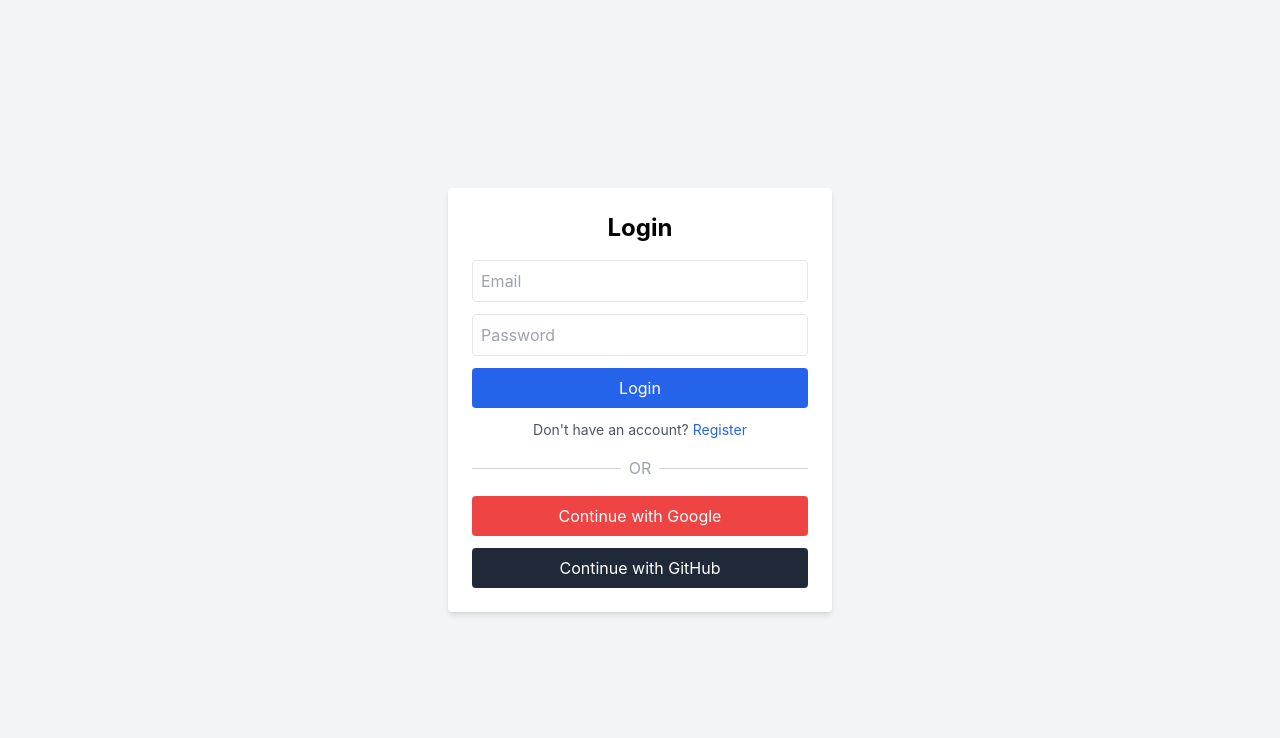
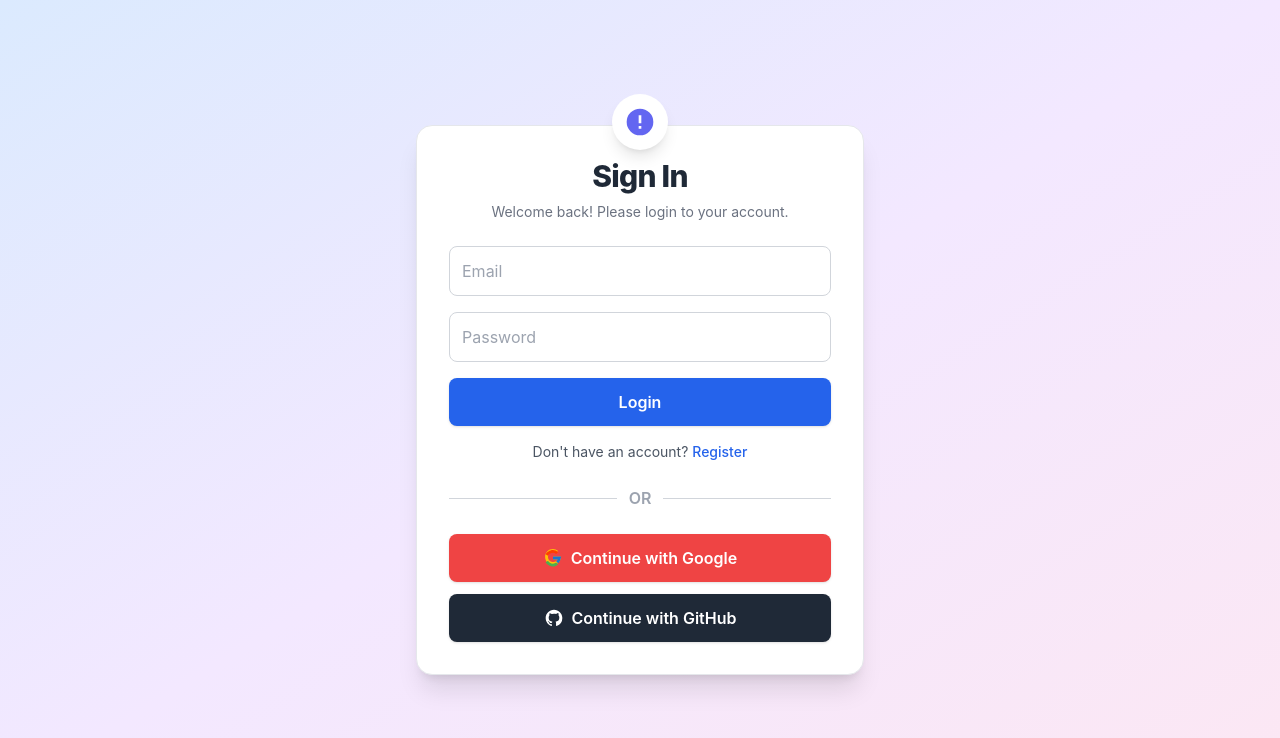
Before and after one commit to anju-sankar/aas_app, a React (Create React App) app in the folder react-auth-app/: page /login in a window 1280 px wide. Shown: the top 738 px of the page. Built offline with nearby package versions, Linux system fonts and the light colour scheme; no server answers.

Commit message:
UI updates

```diff
--- a/react-auth-app/src/components/AnalyticsChart.js
+++ b/react-auth-app/src/components/AnalyticsChart.js
@@ -53,15 +53,38 @@ export default function AnalyticsChart() {
   const colors = ["#8884d8", "#82ca9d", "#ffc658", "#ff7300", "#0088FE"];
 
   return (
-    <div>
-      <h2>User Visits Analytics (Last 7 Days)</h2>
-      <ResponsiveContainer width="100%" height={300}>
+    <div style={{
+      width: "100%",
+      background: "#fff",
+      borderRadius: 12,
+      boxShadow: "0 2px 12px rgba(0,0,0,0.06)",
+      padding: 16,
+      position: "relative"
+    }}>
+      <h2 style={{
+        fontSize: "1.5rem",
+        fontWeight: 700,
+        marginBottom: 8,
+        color: "#222"
+      }}>
+        <span role="img" aria-label="chart">📈</span> User Visits Analytics
+      </h2>
+      <p style={{ color: "#666", marginBottom: 16 }}>
+        {user?.role === "admin"
+          ? "Overview of user visits for all users in the last 7 days."
+          : "Your visits in the last 7 days."}
+      </p>
+      <div style={{ background: "#f7f8fa", borderRadius: 8, padding: 8 }}>
+        <ResponsiveContainer width="100%" height={280}>
           <LineChart data={data}>
-          <CartesianGrid stroke="#ccc" />
-          <XAxis dataKey="date" />
-          <YAxis />
-          <Tooltip />
-          <Legend />
+            <CartesianGrid stroke="#e0e0e0" strokeDasharray="3 3" />
+            <XAxis dataKey="date" tick={{ fontSize: 13 }} />
+            <YAxis tick={{ fontSize: 13 }} />
+            <Tooltip
+              contentStyle={{ background: "#fff", borderRadius: 8, boxShadow: "0 2px 8px rgba(0,0,0,0.07)" }}
+              labelStyle={{ fontWeight: 600 }}
+            />
+            <Legend wrapperStyle={{ paddingTop: 8 }} />
             {user?.role === "admin"
               ? Object.keys(data[0] || {})
                   .filter((key) => key !== "date")
@@ -72,11 +95,15 @@ export default function AnalyticsChart() {
                       dataKey={userId}
                       name={`User ${userId}`}
                       stroke={colors[idx % colors.length]}
+                      strokeWidth={3}
+                      dot={{ r: 4 }}
+                      activeDot={{ r: 7 }}
                     />
                   ))
-            : <Line type="monotone" dataKey="visits" stroke="#8884d8" />}
+              : <Line type="monotone" dataKey="visits" stroke="#8884d8" strokeWidth={3} dot={{ r: 4 }} activeDot={{ r: 7 }} />}
           </LineChart>
         </ResponsiveContainer>
       </div>
+    </div>
   );
 }
--- a/react-auth-app/src/components/DashboardLayout.js
+++ b/react-auth-app/src/components/DashboardLayout.js
@@ -4,11 +4,15 @@ import Topbar from "./Topbar";
 
 export default function DashboardLayout({ children }) {
   return (
-    <div className="flex">
+    <div className="flex min-h-screen bg-gray-100">
       <Sidebar />
-      <div className="flex-1 bg-gray-100 min-h-screen">
+      <div className="flex-1 flex flex-col">
         <Topbar />
-        <div className="p-6">{children}</div>
+        <main className="flex-1 p-6 pb-12 md:p-10 md:pb-16">
+          <div className="bg-white rounded-2xl shadow-lg p-6 min-h-[60vh]">
+            {children}
+          </div>
+        </main>
       </div>
     </div>
   );
--- a/react-auth-app/src/components/LoginForm.js
+++ b/react-auth-app/src/components/LoginForm.js
@@ -22,16 +22,20 @@ export default function LoginForm() {
   };
 
   return (
-    <div className="flex justify-center items-center h-screen bg-gray-100">
-      <form className="bg-white p-6 rounded shadow-md w-96">
-        <h2 className="text-2xl font-bold mb-4 text-center">Login</h2>
-        {error && <p className="text-red-500 mb-2">{error}</p>}
+    <div className="flex justify-center items-center min-h-screen bg-gradient-to-br from-blue-100 via-purple-100 to-pink-100">
+      <form className="bg-white border border-gray-200 p-8 rounded-2xl shadow-xl w-full max-w-md relative">
+        <div className="absolute -top-8 left-1/2 -translate-x-1/2 bg-white rounded-full shadow-lg p-3">
+          <svg width="32" height="32" fill="none" viewBox="0 0 24 24"><path fill="#6366f1" d="M12 2a10 10 0 100 20 10 10 0 000-20zm1 15h-2v-2h2v2zm0-4h-2V7h2v6z"/></svg>
+        </div>
+        <h2 className="text-3xl font-extrabold mb-2 text-center text-gray-800 tracking-tight">Sign In</h2>
+        <p className="text-center text-gray-500 mb-6 text-sm">Welcome back! Please login to your account.</p>
+        {error && <p className="text-red-500 mb-3 text-center font-medium">{error}</p>}
 
         {/* Email/Password Login */}
         <input
           type="email"
           placeholder="Email"
-          className="w-full p-2 mb-3 border rounded"
+          className="w-full p-3 mb-4 border border-gray-300 rounded-lg focus:outline-none focus:ring-2 focus:ring-blue-400 transition"
           value={email}
           onChange={(e) => setEmail(e.target.value)}
           required
@@ -39,7 +43,7 @@ export default function LoginForm() {
         <input
           type="password"
           placeholder="Password"
-          className="w-full p-2 mb-3 border rounded"
+          className="w-full p-3 mb-4 border border-gray-300 rounded-lg focus:outline-none focus:ring-2 focus:ring-blue-400 transition"
           value={password}
           onChange={(e) => setPassword(e.target.value)}
           required
@@ -47,22 +51,20 @@ export default function LoginForm() {
         <button
           type="submit"
           onClick={handleSubmit}
-          className="w-full bg-blue-600 text-white p-2 rounded hover:bg-blue-700"
+          className="w-full bg-blue-600 text-white p-3 rounded-lg font-semibold hover:bg-blue-700 transition mb-2 shadow"
         >
           Login
         </button>
 
-        <p className="mt-3 text-sm text-gray-600 text-center">
-          Don't have an account?{" "}
-          <Link to="/register" className="text-blue-600">
-            Register
-          </Link>
+        <p className="mt-2 text-sm text-gray-600 text-center">
+          Don't have an account?{' '}
+          <Link to="/register" className="text-blue-600 font-medium hover:underline">Register</Link>
         </p>
 
         {/* OR Divider */}
-        <div className="flex items-center my-4">
+        <div className="flex items-center my-6">
           <hr className="flex-grow border-gray-300" />
-          <span className="mx-2 text-gray-400">OR</span>
+          <span className="mx-3 text-gray-400 font-semibold">OR</span>
           <hr className="flex-grow border-gray-300" />
         </div>
 
@@ -70,16 +72,18 @@ export default function LoginForm() {
         <div className="flex flex-col gap-3">
           <button
             type="button"
-            onClick={() => handleSocialLogin("google")}
-            className="w-full bg-red-500 text-white p-2 rounded hover:bg-red-600"
+            onClick={() => handleSocialLogin('google')}
+            className="w-full flex items-center justify-center gap-2 bg-red-500 text-white p-3 rounded-lg font-semibold hover:bg-red-600 transition shadow"
           >
+            <svg width="20" height="20" viewBox="0 0 48 48"><g><path fill="#FFC107" d="M43.6 20.5H42V20.5H24V27.5H35.1C33.6 31.1 30.1 33.5 24 33.5C17.4 33.5 12 28.1 12 21.5C12 14.9 17.4 9.5 24 9.5C26.9 9.5 29.5 10.5 31.5 12.2L36.3 7.4C32.7 4.3 28.1 2.5 24 2.5C13.5 2.5 5 11 5 21.5C5 32 13.5 40.5 24 40.5C34.5 40.5 43 32 43 21.5C43 20.3 43.1 19.4 43.6 20.5Z"/><path fill="#FF3D00" d="M6.3 14.7L12.1 18.7C13.7 15.1 18.4 11.5 24 11.5C26.9 11.5 29.5 12.5 31.5 14.2L36.3 9.4C32.7 6.3 28.1 4.5 24 4.5C16.1 4.5 9.1 10.1 6.3 14.7Z"/><path fill="#4CAF50" d="M24 44.5C28.1 44.5 32.7 42.7 36.3 39.6L31.5 34.8C29.5 36.5 26.9 37.5 24 37.5C18.4 37.5 13.7 33.9 12.1 30.3L6.3 34.3C9.1 38.9 16.1 44.5 24 44.5Z"/><path fill="#1976D2" d="M43.6 20.5H42V20.5H24V27.5H35.1C34.4 29.2 33.2 30.7 31.5 32L36.3 36.8C39.2 34.1 41.1 30.6 41.9 27.5C42.6 25.2 43 22.9 43.6 20.5Z"/></g></svg>
             Continue with Google
           </button>
           <button
             type="button"
-            onClick={() => handleSocialLogin("github")}
-            className="w-full bg-gray-800 text-white p-2 rounded hover:bg-gray-900"
+            onClick={() => handleSocialLogin('github')}
+            className="w-full flex items-center justify-center gap-2 bg-gray-800 text-white p-3 rounded-lg font-semibold hover:bg-gray-900 transition shadow"
           >
+            <svg width="20" height="20" viewBox="0 0 24 24" fill="currentColor"><path d="M12 2C6.477 2 2 6.484 2 12.021c0 4.428 2.865 8.186 6.839 9.525.5.092.682-.217.682-.482 0-.237-.009-.868-.013-1.703-2.782.605-3.369-1.342-3.369-1.342-.454-1.157-1.11-1.465-1.11-1.465-.908-.62.069-.608.069-.608 1.004.07 1.532 1.032 1.532 1.032.892 1.53 2.341 1.088 2.91.832.091-.647.35-1.088.636-1.339-2.221-.253-4.555-1.113-4.555-4.951 0-1.093.39-1.988 1.029-2.688-.103-.254-.446-1.272.098-2.65 0 0 .84-.27 2.75 1.025A9.564 9.564 0 0112 6.844c.85.004 1.705.115 2.504.337 1.909-1.295 2.748-1.025 2.748-1.025.546 1.378.202 2.396.099 2.65.64.7 1.028 1.595 1.028 2.688 0 3.847-2.337 4.695-4.566 4.944.359.309.678.919.678 1.852 0 1.336-.012 2.415-.012 2.744 0 .267.18.578.688.48A10.025 10.025 0 0022 12.021C22 6.484 17.523 2 12 2z"/></svg>
             Continue with GitHub
           </button>
         </div>
--- a/react-auth-app/src/components/Sidebar.js
+++ b/react-auth-app/src/components/Sidebar.js
@@ -16,14 +16,15 @@ export default function Sidebar() {
   ];
 
   return (
-    <div className="w-64 h-screen bg-gray-800 text-white p-6 flex flex-col">
-      <h2 className="text-2xl font-bold mb-6">User Panel</h2>
-      <nav className="flex flex-col gap-3">
+    <aside className="w-64 h-screen bg-gray-800 text-white p-6 flex flex-col justify-between rounded-r-2xl shadow-lg">
+      <div>
+        <h2 className="text-2xl font-bold mb-6 tracking-tight">User Panel</h2>
+        <nav className="flex flex-col gap-2">
           {links.map((link) => (
             <Link
               key={link.to}
               to={link.to}
-            className="hover:bg-gray-700 p-2 rounded transition-colors"
+              className="hover:bg-gray-700 p-2 rounded-lg transition-colors font-medium flex items-center gap-2"
             >
               {link.name}
             </Link>
@@ -35,12 +36,22 @@ export default function Sidebar() {
               <Link
                 key={link.to}
                 to={link.to}
-              className="hover:bg-gray-700 p-2 rounded transition-colors"
+                className="hover:bg-purple-700 bg-purple-600 p-2 rounded-lg transition-colors font-medium flex items-center gap-2 mt-2"
               >
                 {link.name}
               </Link>
             ))}
         </nav>
       </div>
+      <div className="mt-8 pt-4 border-t border-gray-700 flex items-center gap-3">
+        <div className="bg-gray-700 rounded-full w-10 h-10 flex items-center justify-center font-bold text-lg">
+          {user?.name ? user.name[0].toUpperCase() : "U"}
+        </div>
+        <div>
+          <div className="font-semibold">{user?.name || "User"}</div>
+          <div className="text-xs text-gray-400">{user?.roles?.join(", ") || "Member"}</div>
+        </div>
+      </div>
+    </aside>
   );
 }
```
Lines whose indentation alone changed are shown as unchanged.
